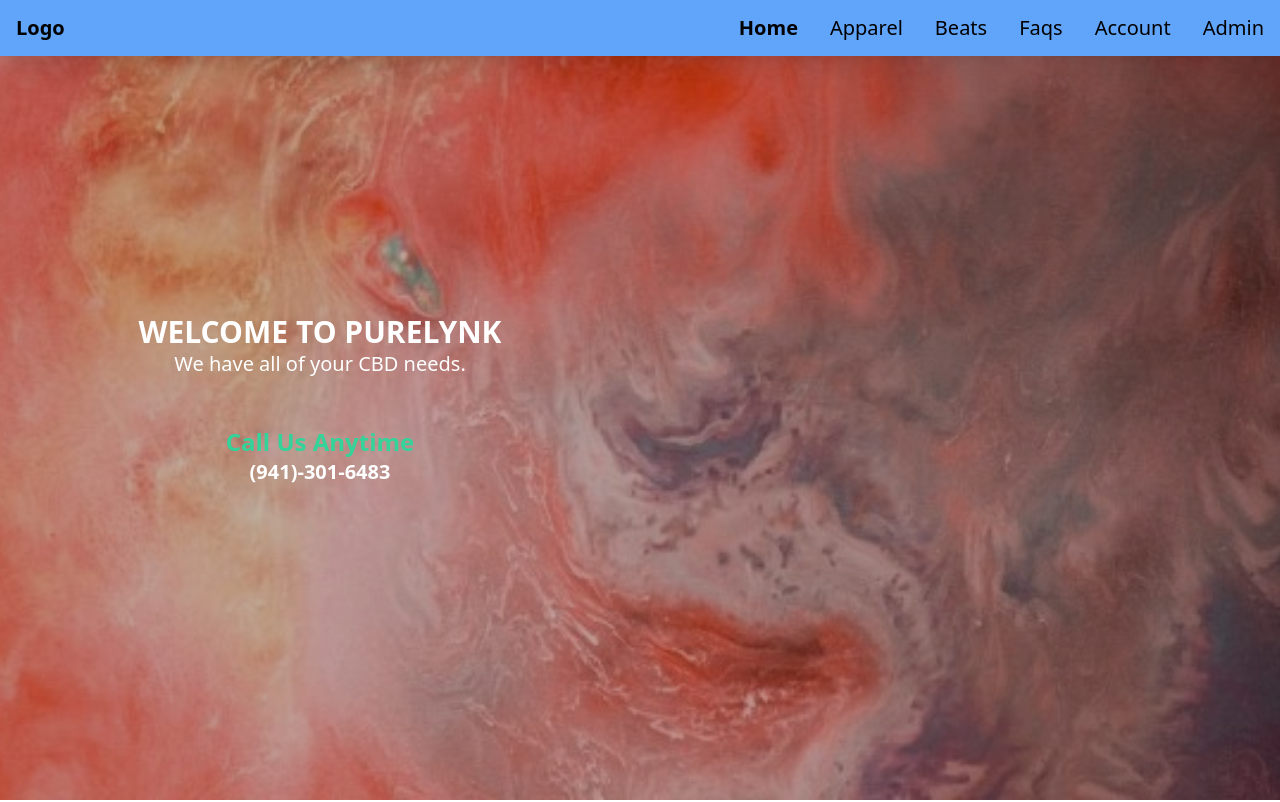
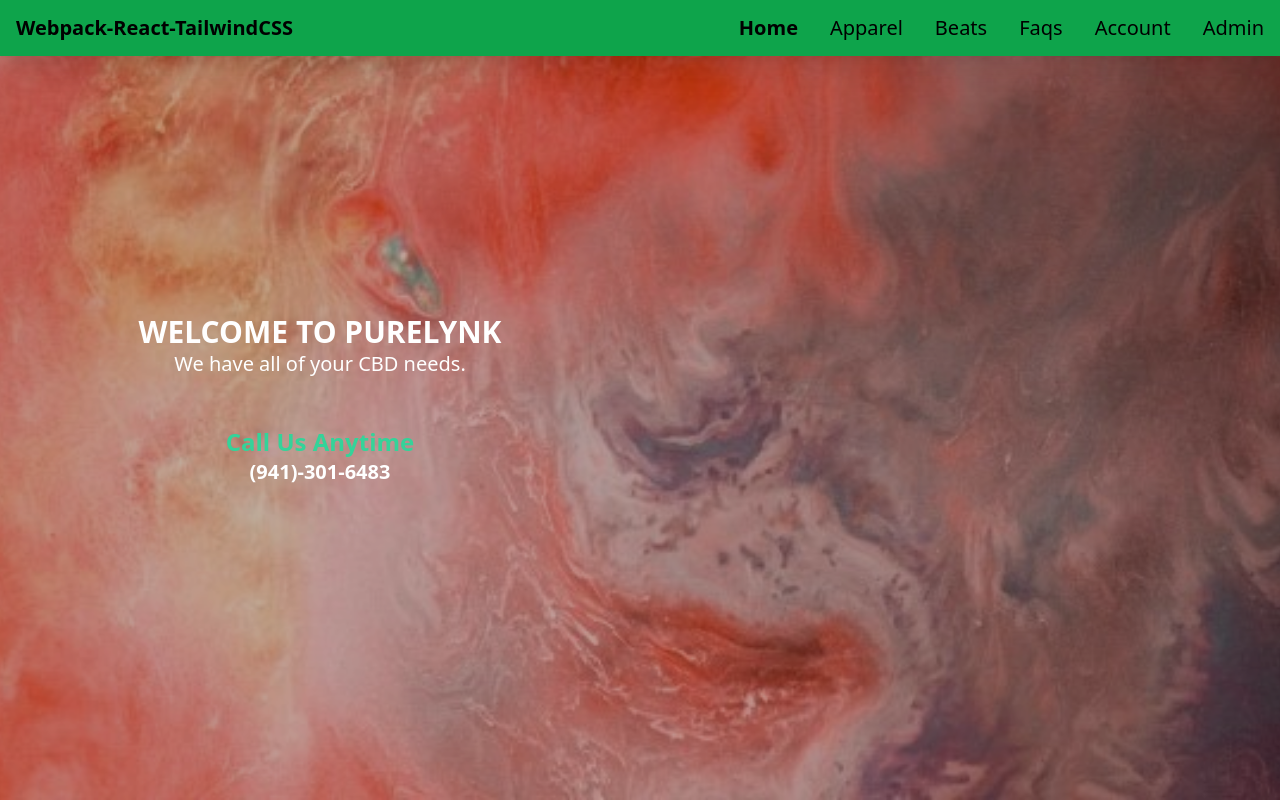
Before and after one commit to anthonycoded/Webpack-React-Tailwindcss, a React app: page / in a window 1280 px wide. Shown: the top 802 px of the page. Built offline with nearby package versions, Linux system fonts and the light colour scheme; the HTML template or start-up script is replaced by a standard one.

Commit message:
changed navbar title

```diff
--- a/src/components/UI/Header.js
+++ b/src/components/UI/Header.js
@@ -8,9 +8,9 @@ const Header = () => {
 
   return (
     <div className="h-14 w-full z-30 pb-12 absolute">
-      <div className="bg-blue-400 h-14 flex justify-between items-center fixed w-full px-4 shadow-xl">
+      <div className=" h-14 bg-primary-main flex justify-between items-center fixed w-full px-4 shadow-xl z-10">
         <Link to="/" className="text-xl font-bold ">
-          Logo
+          Webpack-React-TailwindCSS
         </Link>
         <a className="md:hidden" onClick={() => setOpen(!open)}>
           <Menu></Menu>
```
